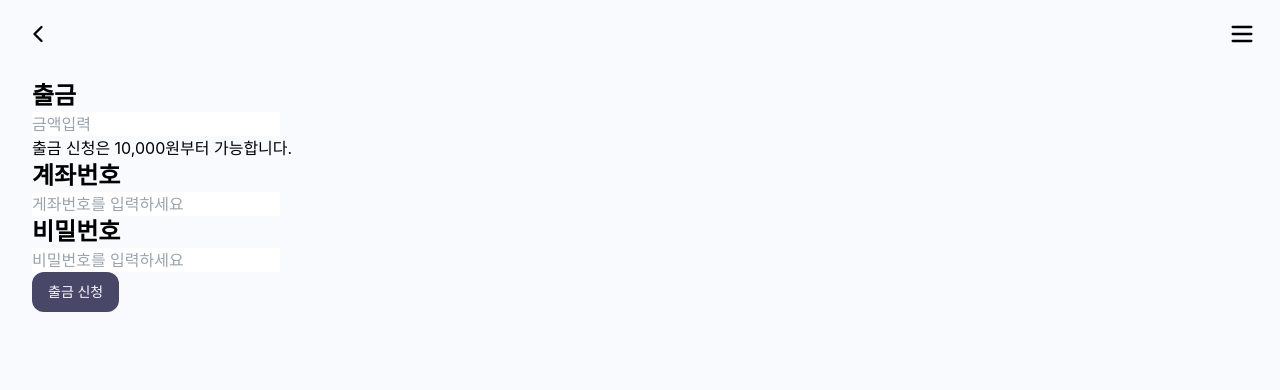
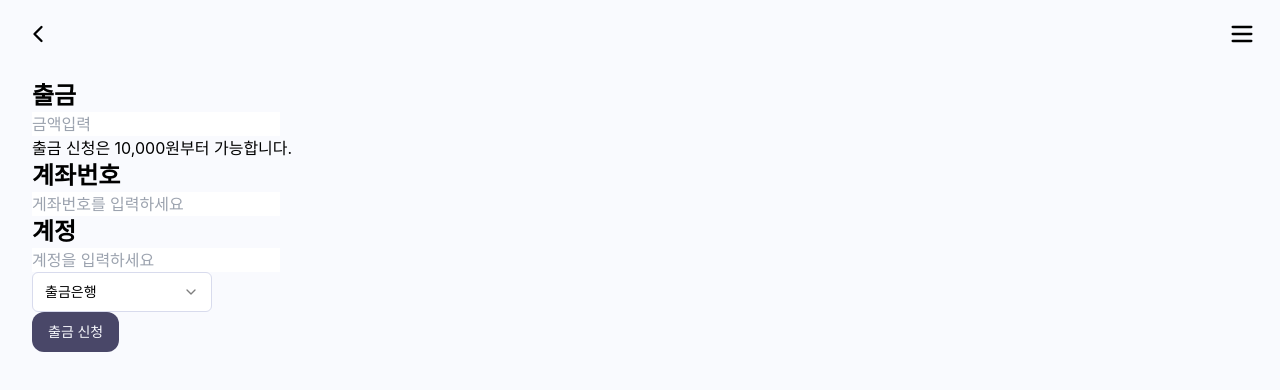
Before and after one commit to minsuje/grabit, a React (Vite) app in the folder client/: page /mypage/withdraw in a window 1280 px wide. Shown: the top 390 px of the page. Built offline with nearby package versions, Linux system fonts and the light colour scheme; sample sign-in values are in the browser's storage; a web font is replaced by a local one.

Commit message:
fix: myPage,and myPage History fix

```diff
--- a/client/src/page/myPage/MyPage.tsx
+++ b/client/src/page/myPage/MyPage.tsx
@@ -7,13 +7,16 @@ import { ListComponent3 } from '@/components/ComponentSeong';
 import { useDispatch } from 'react-redux';
 import { setHeaderInfo } from '@/store/headerSlice';
 
-interface UserInfo {
-  nickname: string;
-  score_num: number;
-  money: string;
-  userInfo: any;
-  id: number;
-}
+// interface account {}
+
+// interface UserInfo {
+//   nickname: string;
+//   score_num: number;
+//   money: string;
+//   userInfo: any;
+//   id: number;
+//   carrot: number;
+// }
 interface ChallengeHistory {
   challenge_id?: number;
   userid_num?: number;
@@ -103,15 +106,15 @@ export default function MyPage() {
   // 닉네임 스코어 점수 돈
   useEffect(() => {
     privateApi
-      .get<UserInfo>(`http://localhost:3000/myPage`, {
+      .get(`http://localhost:3000/myPage`, {
         headers: { Authorization: 'Bearer ' + localStorage.getItem('accessToken') },
       })
       .then((response) => {
-        const userInfo: UserInfo = response.data.userInfo[0];
+        const userInfo = response.data.userInfo[0];
 
         setNickName(userInfo.nickname);
         setScoreNum(userInfo.score_num);
-        setMoney(userInfo.money);
+        setMoney(userInfo.carrot);
       })
       .catch((error) => {
         console.error('사용자 정보 불러오기 오류', error);
--- a/client/src/page/myPage/MyPageHistoryDetail.tsx
+++ b/client/src/page/myPage/MyPageHistoryDetail.tsx
@@ -13,6 +13,7 @@ export default function ListComponent3() {
   const userIdNum = Number(localStorage.getItem('userid_num')); // 문자열을 숫자로 변환
   const [challengeDetail, setChallengeDetail] = useState<ChallengeDetail>();
   const [record, setRecord] = useState<ChallengeDetail>();
+  const [opponent, setOpponent] = useState<Array<{ nickname: string }>>([]);
 
   interface ChallengeDetail {
     challenge_name: string;
@@ -23,6 +24,7 @@ export default function ListComponent3() {
     authentication_end_date: string;
     win: string;
     lose: string;
+    nickname: string;
   }
 
   useEffect(() => {
@@ -39,9 +41,13 @@ export default function ListComponent3() {
         console.log(response);
         const detail = response.data.history.find((item: any) => item.challenge_id.toString() === userid_num);
         setChallengeDetail(detail);
+        setRecord(response.data);
 
-        setRecord(response.data);
-        console.log('>>>>>>>>>', record);
+        // 모든 상대방 정보 추출
+        const allOpponents = detail.challenger_userid_num
+          .filter((challenger: any) => challenger.userid_num !== userIdNum)
+          .map((challenger: any) => ({ nickname: challenger.nickname }));
+        setOpponent(allOpponents);
       })
       .catch((error) => {
         console.error(' 히스토리 오류 axios 오류', error);
@@ -55,6 +61,7 @@ export default function ListComponent3() {
     ? format(new Date(challengeDetail.authentication_end_date), 'yyyy-MM-dd')
     : '';
 
+  console.log(opponent);
   return (
     <div>
       <div>
@@ -70,7 +77,7 @@ export default function ListComponent3() {
           </div>
         </div>
         <div className="flex">
-          <div className="mr-3 mt-2 text-black">{challengeDetail?.goal_money}원</div>
+          <div className="mr-3 mt-2 text-black">{}원</div>
           <div className="mt-2 text-black">
             <Badge variant="default">
               {challengeDetail?.winner_userid_num?.includes(userIdNum.toString()) ? '+100P' : '-50P'}
@@ -82,8 +89,11 @@ export default function ListComponent3() {
         </div>
       </div>
       <div>
-        <h1>상대</h1>
-        <p>admin</p>
+        <h1>상대닉네임</h1>
+        {/* 모든 상대방의 닉네임을 출력 */}
+        {opponent.map((opponent, index) => (
+          <p key={index}>{opponent.nickname}</p>
+        ))}
       </div>
       {/* <div>
         <h1>날짜</h1>
--- a/client/src/page/myPage/MypageWithdraw.tsx
+++ b/client/src/page/myPage/MypageWithdraw.tsx
@@ -3,16 +3,19 @@ import { privateApi } from '@/api/axios';
 import { useEffect, useState } from 'react';
 import { useDispatch } from 'react-redux';
 import { setHeaderInfo } from '@/store/headerSlice';
+import { Select, SelectContent, SelectItem, SelectTrigger, SelectValue } from '@/components/ui/select';
 
 export default function MypageWithdraw() {
   const dispatch = useDispatch();
-  const [amount, setAmount] = useState<string>('');
-  const [accountNumber, setAccountNumber] = useState<string>('');
-  const [password, setPassword] = useState<string>('');
+  const [money, setMoney] = useState<string>('');
+  const [bank_num, setBank_num] = useState<string>('');
+  const [bank_name, setBank_name] = useState<string>('');
+  const [userid, setUserId] = useState<string>('');
 
-  console.log(amount);
-  console.log(accountNumber);
-  console.log(password);
+  console.log(money);
+  console.log(bank_num);
+  console.log(bank_name);
+  console.log(userid);
 
   useEffect(() => {
     dispatch(setHeaderInfo({ title: '출금 신청', backPath: `/mypage` }));
@@ -22,15 +25,20 @@ export default function MypageWithdraw() {
     try {
       const response = await privateApi
         .post('http://localhost:3000/requsetWithdraw', {
-          amount,
-          accountNumber,
-          password,
+          money,
+          bank_num,
+          bank_name,
+          userid,
         })
         .then();
       console.log(response.data);
     } catch (error) {
       console.error('Error during API call', error);
     }
+  };
+
+  const handleSelectChange = (selectedValue: any) => {
+    setBank_name(selectedValue);
   };
 
   return (
@@ -42,10 +50,10 @@ export default function MypageWithdraw() {
         <div>
           <input
             type="text"
-            name="amount"
+            name="money"
             placeholder="금액입력"
-            value={amount}
-            onChange={(e) => setAmount(e.target.value)}
+            value={money}
+            onChange={(e) => setMoney(e.target.value)}
           />
           <p>출금 신청은 10,000원부터 가능합니다.</p>
         </div>
@@ -54,25 +62,40 @@ export default function MypageWithdraw() {
           <h1>계좌번호</h1>
           <input
             type="text"
-            name="accountNumber"
+            name="bank_num"
             placeholder="게좌번호를 입력하세요"
-            value={accountNumber}
-            onChange={(e) => setAccountNumber(e.target.value)}
+            value={bank_num}
+            onChange={(e) => setBank_num(e.target.value)}
           />
         </div>
 
         <div>
-          <h1>비밀번호</h1>
+          <h1>계정</h1>
           <input
-            type="password"
-            name="password"
-            placeholder="비밀번호를 입력하세요"
-            value={password}
-            onChange={(e) => setPassword(e.target.value)}
+            type="text"
+            name="userId"
+            placeholder="계정을 입력하세요"
+            value={userid}
+            onChange={(e) => setUserId(e.target.value)}
           />
         </div>
+
+        <Select onValueChange={handleSelectChange}>
+          <SelectTrigger className="w-[180px]">
+            <SelectValue placeholder="출금은행" />
+          </SelectTrigger>
+          <SelectContent>
+            <SelectItem value="카카오">카카오</SelectItem>
+            <SelectItem value="토스">토스</SelectItem>
+            <SelectItem value="국민">국민</SelectItem>
+            <SelectItem value="케이뱅크">케이뱅크</SelectItem>
+            <SelectItem value="농협">농협</SelectItem>
+          </SelectContent>
+        </Select>
       </form>
-      <Button type="submit">출금 신청</Button>
+      <Button type="submit" onClick={handleSubmit}>
+        출금 신청
+      </Button>
     </div>
   );
 }
```
